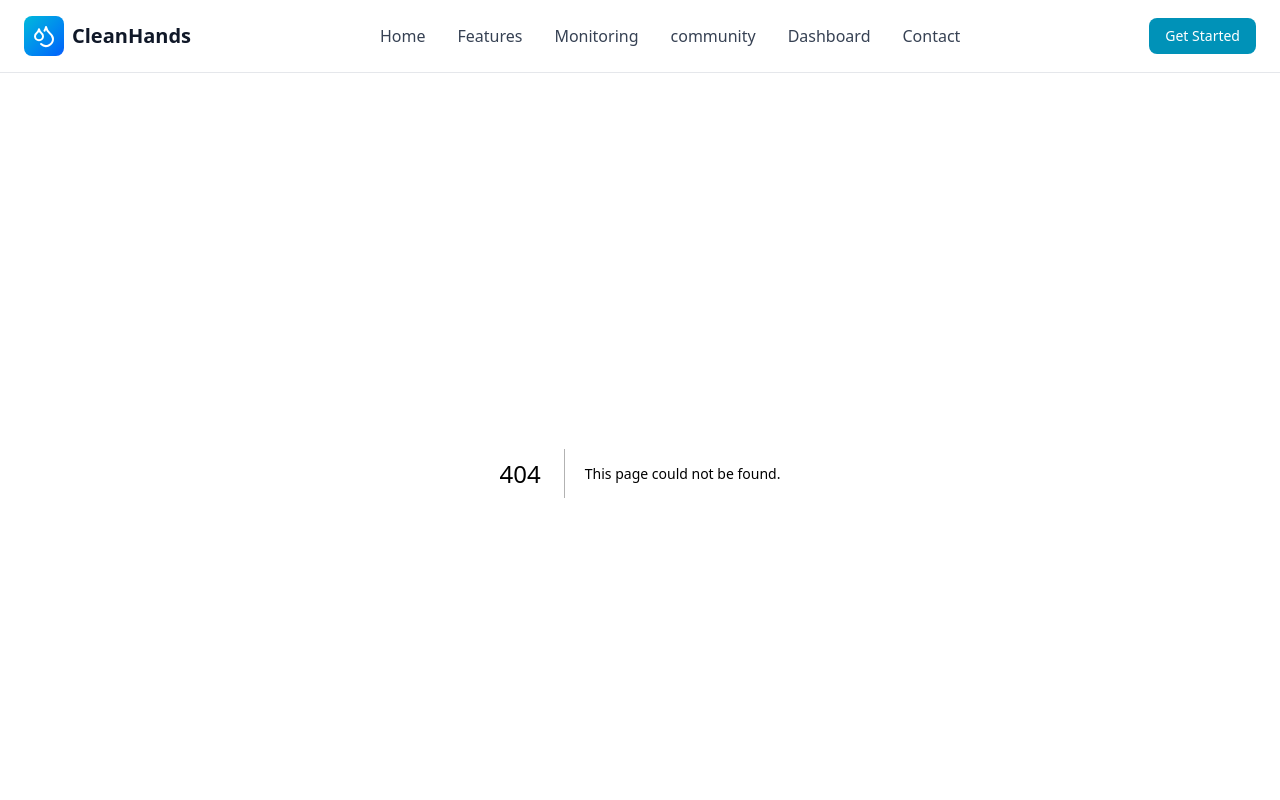
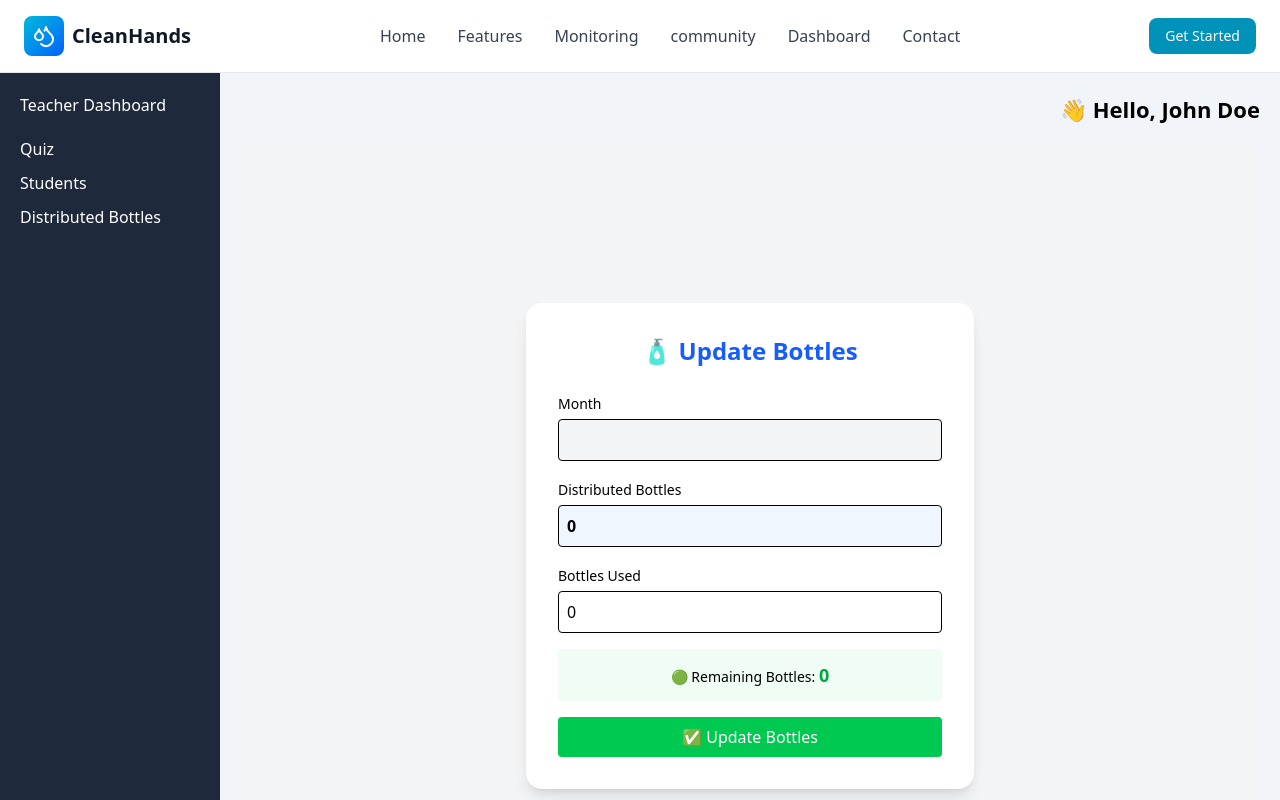
Before and after one commit to Haritha-Pawan/Handwash-Plus, a Next.js app in the folder Frontend/my-app/: page /teacher/classroom-bottles/update in a window 1280 px wide. Before the commit this address had no page. Shown: the top 800 px of the page. Built offline with nearby package versions, Linux system fonts and the light colour scheme.

Commit message:
add update classroom bottles frontend

```diff
--- /dev/null
+++ b/Frontend/my-app/app/teacher/classroom-bottles/update/page.jsx
@@ -0,0 +1,110 @@
+"use client";
+
+import { useState, useEffect } from "react";
+import axios from "axios";
+import { useSearchParams, useRouter } from "next/navigation";
+
+export default function UpdateClassroomBottles() {
+  const params = useSearchParams();
+  const router = useRouter();
+
+  const classroomId = params.get("classroomId");
+  const month = params.get("month");
+  const distributed = Number(params.get("distributed"));
+  const usedParam = Number(params.get("used") || 0);
+
+  const [bottleUsed, setBottleUsed] = useState(usedParam);
+  const [remaining, setRemaining] = useState(distributed - usedParam);
+  const [message, setMessage] = useState("");
+
+  useEffect(() => {
+    const rem = distributed - bottleUsed;
+    setRemaining(rem >= 0 ? rem : 0);
+  }, [bottleUsed, distributed]);
+
+  const handleSubmit = async (e) => {
+    e.preventDefault();
+
+    try {
+      await axios.put(
+        "http://localhost:5000/api/classroomsBottles/update",
+        {
+          classroomId,
+          month,
+          bottleUsed: Number(bottleUsed),
+        }
+      );
+
+      setMessage("✅ Bottles updated successfully!");
+
+      // Redirect to the list after 1 second
+      setTimeout(() => {
+        router.push(`/teacher/classroom-bottles/view`); // <-- change to your list page route
+      }, 1000);
+
+    } catch (err) {
+      console.error(err);
+      setMessage(err.response?.data?.message || "❌ Failed to update");
+    }
+  };
+
+  return (
+    <div className="min-h-screen bg-gray-100 flex justify-center items-center">
+      <div className="bg-white shadow-lg rounded-2xl p-8 w-full max-w-md">
+        <h1 className="text-2xl font-bold mb-6 text-center text-blue-600">
+          🧴 Update Bottles
+        </h1>
+        <form onSubmit={handleSubmit} className="space-y-4">
+          <div>
+            <label className="text-sm font-medium">Month</label>
+            <input
+              type="text"
+              value={month}
+              disabled
+              className="w-full border p-2 rounded mt-1 bg-gray-100"
+            />
+          </div>
+
+          <div>
+            <label className="text-sm font-medium">Distributed Bottles</label>
+            <input
+              type="number"
+              value={distributed}
+              disabled
+              className="w-full border p-2 rounded mt-1 bg-blue-50 font-semibold"
+            />
+          </div>
+
+          <div>
+            <label className="text-sm font-medium">Bottles Used</label>
+            <input
+              type="number"
+              value={bottleUsed}
+              onChange={(e) => setBottleUsed(Number(e.target.value))}
+              className="w-full border p-2 rounded mt-1"
+              min={0}
+              max={distributed}
+              required
+            />
+          </div>
+
+          <div className="bg-green-50 p-3 rounded text-sm text-center">
+            🟢 Remaining Bottles:{" "}
+            <strong className="text-green-600 text-lg">{remaining}</strong>
+          </div>
+
+          <button
+            type="submit"
+            className="w-full bg-green-500 text-white py-2 rounded hover:bg-green-600 transition"
+          >
+            ✅ Update Bottles
+          </button>
+        </form>
+
+        {message && (
+          <div className="mt-4 text-center text-sm font-medium">{message}</div>
+        )}
+      </div>
+    </div>
+  );
+}
```
Also changed, not shown: 2 other files (tests, documents, lock files or other folders).
